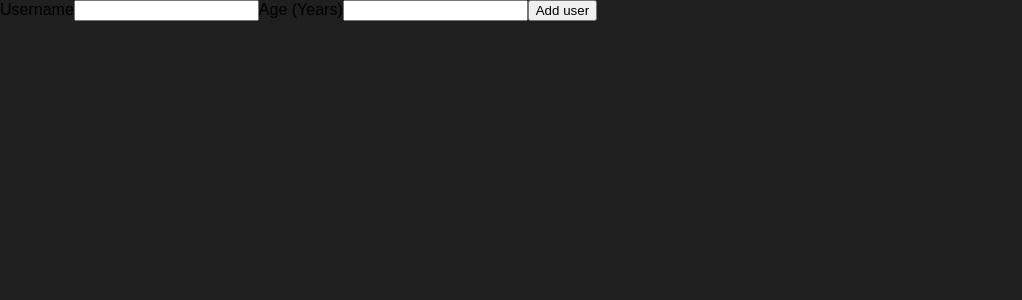
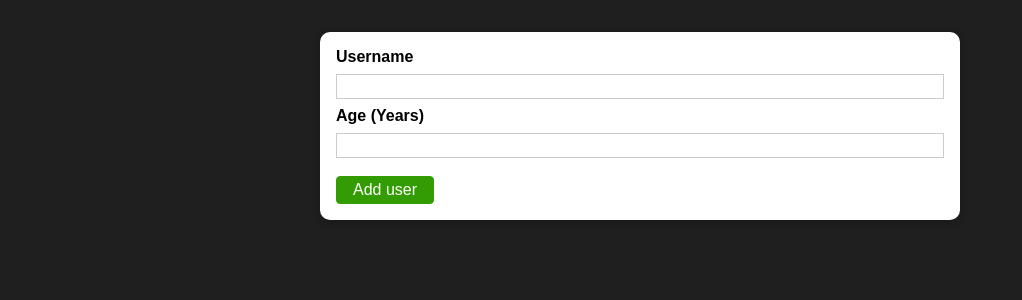
Before and after one commit to roxannelessard/adding-users-page, a React (Create React App) app: page / in a window 1280 px wide. Shown: the top 300 px of the page, without its empty margins (0-1022 px from the left). Built offline with nearby package versions, Linux system fonts and the light colour scheme.

Commit message:
feat: adds button component and styled components

```diff
--- /dev/null
+++ b/src/components/UI/Button.js
@@ -0,0 +1,13 @@
+import classes from './Button.module.css';
+
+export const Button = (props) => {
+  return (
+    <button
+      className={classes.button}
+      type={props.type || "button"} // help here
+      onClick={props.onClick}
+    >
+      {props.children}
+    </button>
+  );
+};
--- /dev/null
+++ b/src/components/UI/Button.module.css
@@ -0,0 +1,20 @@
+.button {
+  font: inherit;
+  border: 1px solid #339c02;
+  border-radius: 4px;
+  background: #339c02;
+  color: white;
+  padding: 0.25rem 1rem;
+  cursor: pointer;
+  margin-top: 10px;
+}
+
+.button:hover,
+.button:active {
+  background: #3cb603;
+  border-color: #3cb603;
+}
+
+.button:focus {
+  outline: none;
+}
--- /dev/null
+++ b/src/components/UI/Card.js
@@ -0,0 +1,8 @@
+import classes from'./Card.module.css' // because it is a css module
+
+export const Card = (props) => {
+  return (
+    // `${classes.card} ${props.className}`is to accept classes from Card.module.css and also classes coming from props (AddUser.module)
+    <div className={`${classes.card} ${props.className}`}>{props.children}</div>
+  );
+};
--- /dev/null
+++ b/src/components/UI/Card.module.css
@@ -0,0 +1,5 @@
+.card {
+  background: white;
+  box-shadow: 0 2px 8px rgba(0, 0, 0, 0.26);
+  border-radius: 10px;
+}
--- a/src/components/Users/AddUser.js
+++ b/src/components/Users/AddUser.js
@@ -1,3 +1,7 @@
+import { Card }  from '../UI/Card';
+import classes from './AddUser.module.css'
+import { Button } from '../UI/Button'
+
 export const AddUser = (props) => {
 
   const addUserHandler = (event) => {
@@ -5,12 +9,14 @@
   };
 
   return (
+    <Card className={classes.input}>
       <form onSubmit={addUserHandler}>
         <label htmlFor="username">Username</label>
         <input id="username" type="text" />
         <label htmlFor="age">Age (Years)</label>
         <input id="age" type="number" />
-      <button type="submit">Add user</button>
+        <Button type="submit">Add user</Button>
       </form>
+    </Card>
   );
 };
--- /dev/null
+++ b/src/components/Users/AddUser.module.css
@@ -0,0 +1,26 @@
+.input {
+  margin: 2rem auto;
+  padding: 1rem;
+  width: 90%;
+  max-width: 40rem;
+}
+
+.input label {
+  display: block;
+  font-weight: bold;
+  margin-bottom: 0.5rem;
+}
+
+.input input {
+  font: inherit;
+  display: block;
+  width: 100%;
+  border: 1px solid #ccc;
+  padding: 0.15rem;
+  margin-bottom: 0.5rem;
+}
+
+.input input:focus {
+  outline: none;
+  border-color: #4f005f;
+}
```
Lines whose indentation alone changed are shown as unchanged.
